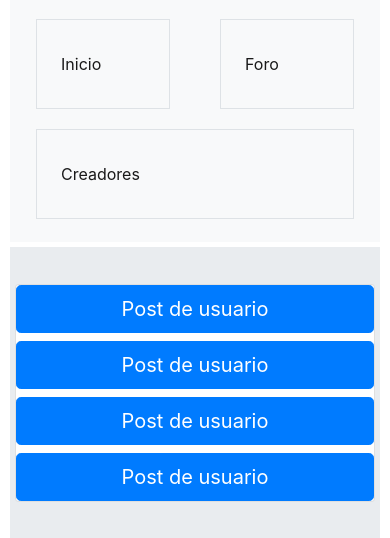
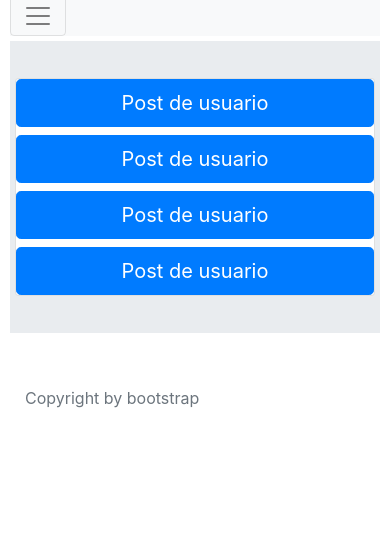
Before and after one commit to Adrianmv97/Projecto_Foro_Esport, a PHP site: page /subForo.php in a window 390 px wide. Shown: the part 258-796 px from the top of the page. After the commit the page ends 666 px from the top, so only its background shows below. Run offline with PHP 8.4, Linux system fonts and the light colour scheme.

Commit message:
Arreglo del diseño responsive

```diff
--- a/ForoVideojuegos/templates/nav.php
+++ b/ForoVideojuegos/templates/nav.php
@@ -1,33 +1,31 @@
-<nav class="navbar navbar-expand-lg navbar-light bg-light">
-    <div class="row mx-md-n5">
+<nav class="navbar-expand-lg navbar-light bg-light">
     <div class="col px-md-5">
         <a class="navbar-brand" href="index.php">
             <img src="https://placeholder.com/wp-content/uploads/2018/10/placeholder.com-logo1.jpg" width="300" height="80" alt="logo del foro">
         </a>
     </div>
+    <button class="navbar-toggler" type="button" data-toggle="collapse" data-target="#navbarToggleExternalContent" aria-controls="navbarToggleExternalContent" aria-expanded="false" aria-label="Toggle navigation">
+        <span class="navbar-toggler-icon"></span>
+    </button>
+    <div class="navbar-collapse collapse col" id="navbarToggleExternalContent">
         <div class="col px-md-5">
             <ul class="navbar-nav mr-auto">
-                <div class="p-4 border bg-light">
-                    <li class="nav-item active">
-                        <a class="nav-link" href="index.php">Inicio</a>
+                <li class="nav-item active p-4">
+                    <a class="btn btn-lg btn-primary" href="index.php">Inicio</a>
                 </li>
-                </div>
             </ul>
         </div>
         <div class="col px-md-5">
             <ul class="navbar-nav mr-auto">
-                <div class="p-4 border bg-light">
-                    <li class="nav-item active">
-                        <a class="nav-link" href="foro.php">Foro</a>
+                <li class="nav-item active p-4">
+                    <a class="btn btn-lg btn-primary" href="foro.php">Foro</a>
                 </li>
-                </div>
             </ul>
         </div>
         <div class="col px-md-5">
             <ul class="navbar-nav mr-auto">
-                <div class="p-4 border bg-light">
-                    <li class="nav-item active">
-                        <a class="nav-link" href="creadores.php">Creadores</a>
+                <li class="nav-item active p-4">
+                    <a class="btn btn-lg btn-primary" href="creadores.php">Creadores</a>
                 </li>
                 </div>
             </ul>
```
Also changed, not shown: ForoVideojuegos/foro.php (+7 -5 lines). Lines whose indentation alone changed are shown as unchanged.
